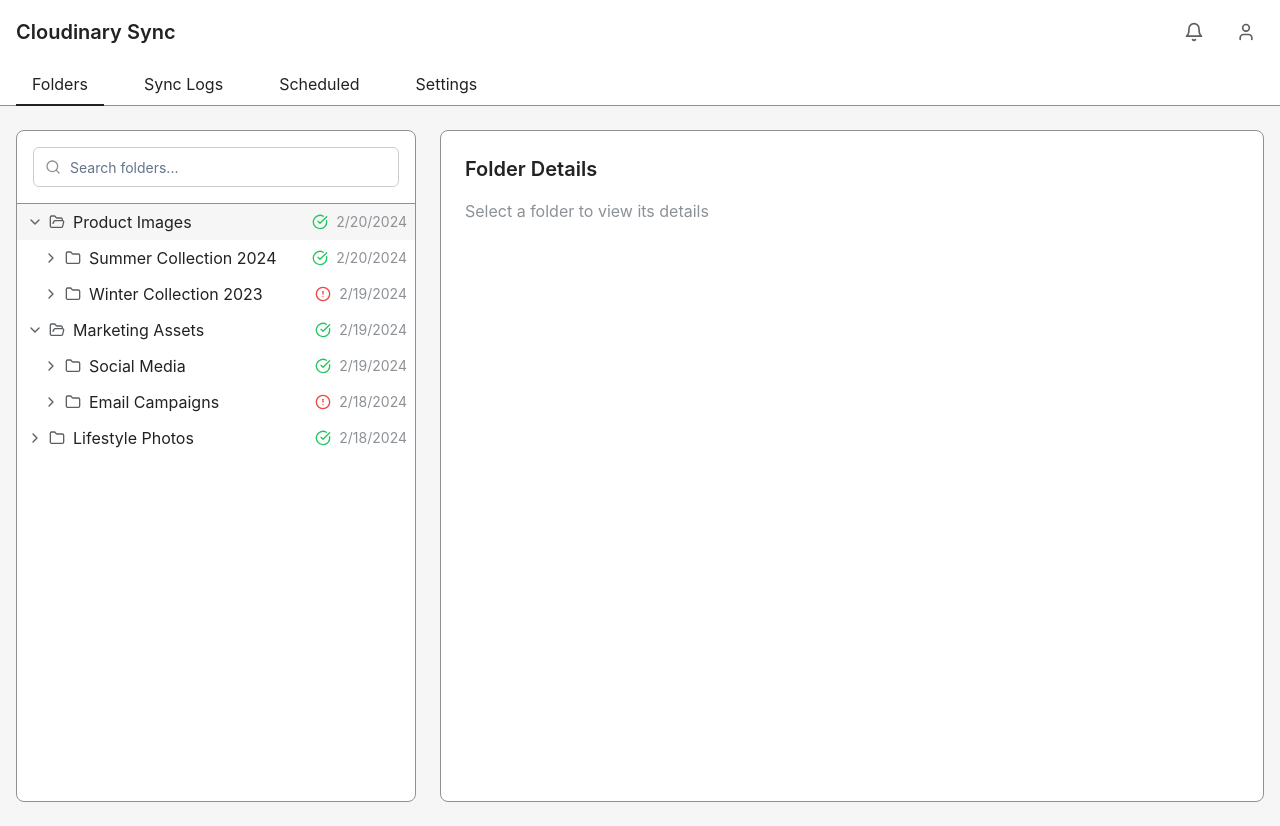
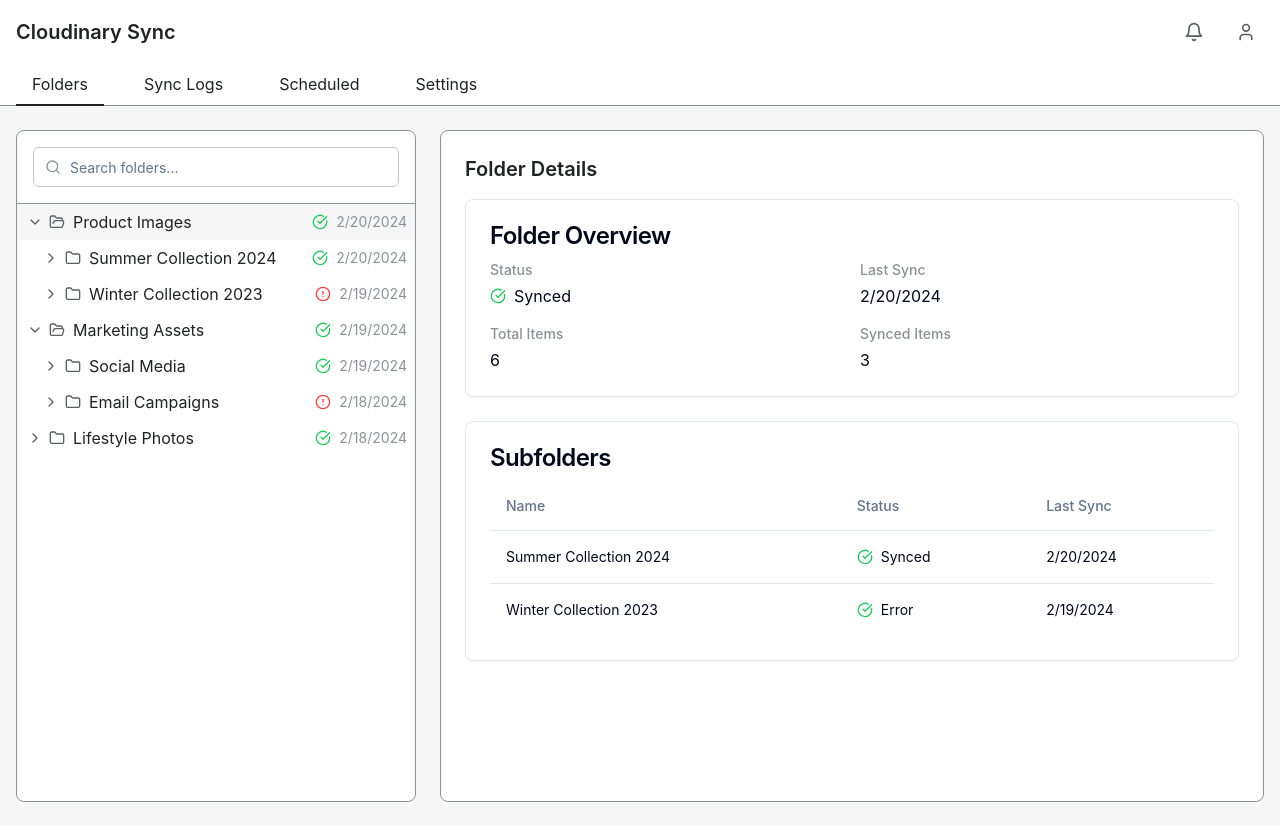
Before and after one commit to wrsmith108/cloudinary-syncer, a React (Vite) app: page / in a window 1280 px wide. Built offline with nearby package versions, Linux system fonts and the light colour scheme.

Commit message:
Add folder detail display
Add folder detail data to preview how the data will be displayed in the UI.

```diff
--- /dev/null
+++ b/src/components/FolderDetails.tsx
@@ -0,0 +1,111 @@
+
+import React from "react";
+import { Card, CardContent, CardHeader, CardTitle } from "@/components/ui/card";
+import { Table, TableBody, TableCell, TableHead, TableHeader, TableRow } from "@/components/ui/table";
+import { CheckCircle, AlertCircle, Clock } from "lucide-react";
+import { FolderNode } from "@/pages/Folders";
+
+interface FolderDetailsProps {
+  folder: FolderNode | null;
+}
+
+const FolderDetails: React.FC<FolderDetailsProps> = ({ folder }) => {
+  if (!folder) {
+    return (
+      <div className="text-shopify-icon-subdued">
+        Select a folder to view its details
+      </div>
+    );
+  }
+
+  const statusIcon = {
+    synced: <CheckCircle size={16} className="text-green-500" />,
+    error: <AlertCircle size={16} className="text-red-500" />,
+    pending: <Clock size={16} className="text-yellow-500" />
+  }[folder.status];
+
+  const totalItems = folder.children?.reduce((acc, child) => {
+    return acc + (child.children?.length || 0) + 1;
+  }, 0) || 0;
+
+  const syncedItems = folder.children?.reduce((acc, child) => {
+    const childSynced = child.children?.filter(item => item.status === "synced").length || 0;
+    return acc + (child.status === "synced" ? 1 : 0) + childSynced;
+  }, 0) || 0;
+
+  return (
+    <div className="space-y-6">
+      <Card>
+        <CardHeader className="pb-3">
+          <CardTitle>Folder Overview</CardTitle>
+        </CardHeader>
+        <CardContent>
+          <div className="grid grid-cols-2 gap-4">
+            <div>
+              <p className="text-sm font-medium text-shopify-icon-subdued">Status</p>
+              <div className="flex items-center mt-1 space-x-2">
+                {statusIcon}
+                <span className="capitalize">{folder.status}</span>
+              </div>
+            </div>
+            <div>
+              <p className="text-sm font-medium text-shopify-icon-subdued">Last Sync</p>
+              <p className="mt-1">
+                {folder.lastSync
+                  ? new Date(folder.lastSync).toLocaleDateString()
+                  : "Never"}
+              </p>
+            </div>
+            <div>
+              <p className="text-sm font-medium text-shopify-icon-subdued">Total Items</p>
+              <p className="mt-1">{totalItems}</p>
+            </div>
+            <div>
+              <p className="text-sm font-medium text-shopify-icon-subdued">Synced Items</p>
+              <p className="mt-1">{syncedItems}</p>
+            </div>
+          </div>
+        </CardContent>
+      </Card>
+
+      {folder.children && folder.children.length > 0 && (
+        <Card>
+          <CardHeader className="pb-3">
+            <CardTitle>Subfolders</CardTitle>
+          </CardHeader>
+          <CardContent>
+            <Table>
+              <TableHeader>
+                <TableRow>
+                  <TableHead>Name</TableHead>
+                  <TableHead>Status</TableHead>
+                  <TableHead>Last Sync</TableHead>
+                </TableRow>
+              </TableHeader>
+              <TableBody>
+                {folder.children.map((child) => (
+                  <TableRow key={child.id}>
+                    <TableCell>{child.name}</TableCell>
+                    <TableCell>
+                      <div className="flex items-center space-x-2">
+                        {statusIcon}
+                        <span className="capitalize">{child.status}</span>
+                      </div>
+                    </TableCell>
+                    <TableCell>
+                      {child.lastSync
+                        ? new Date(child.lastSync).toLocaleDateString()
+                        : "Never"}
+                    </TableCell>
+                  </TableRow>
+                ))}
+              </TableBody>
+            </Table>
+          </CardContent>
+        </Card>
+      )}
+    </div>
+  );
+};
+
+export default FolderDetails;
--- a/src/pages/Folders.tsx
+++ b/src/pages/Folders.tsx
@@ -1,3 +1,4 @@
+
 import React, { useState } from "react";
 import { Input } from "@/components/ui/input";
 import {
@@ -10,8 +11,9 @@ import {
   AlertCircle,
   Clock
 } from "lucide-react";
+import FolderDetails from "@/components/FolderDetails";
 
-interface FolderNode {
+export interface FolderNode {
   id: string;
   name: string;
   status: "synced" | "error" | "pending";
@@ -256,6 +258,21 @@ const Folders = () => {
     setExpanded(newExpanded);
   };
 
+  const selectedFolder = selected
+    ? findFolder(initialFolders, selected)
+    : null;
+
+  function findFolder(folders: FolderNode[], id: string): FolderNode | null {
+    for (const folder of folders) {
+      if (folder.id === id) return folder;
+      if (folder.children) {
+        const found = findFolder(folder.children, id);
+        if (found) return found;
+      }
+    }
+    return null;
+  }
+
   return (
     <div className="grid grid-cols-3 gap-6 h-[calc(100vh-8rem)]">
       <div className="col-span-1 bg-shopify-surface border border-shopify-border rounded-lg overflow-hidden">
@@ -289,9 +306,7 @@ const Folders = () => {
       </div>
       <div className="col-span-2 bg-shopify-surface border border-shopify-border rounded-lg p-6">
         <h2 className="text-xl font-semibold mb-4">Folder Details</h2>
-        <p className="text-shopify-icon-subdued">
-          Select a folder to view its details
-        </p>
+        <FolderDetails folder={selectedFolder} />
       </div>
     </div>
   );
```
